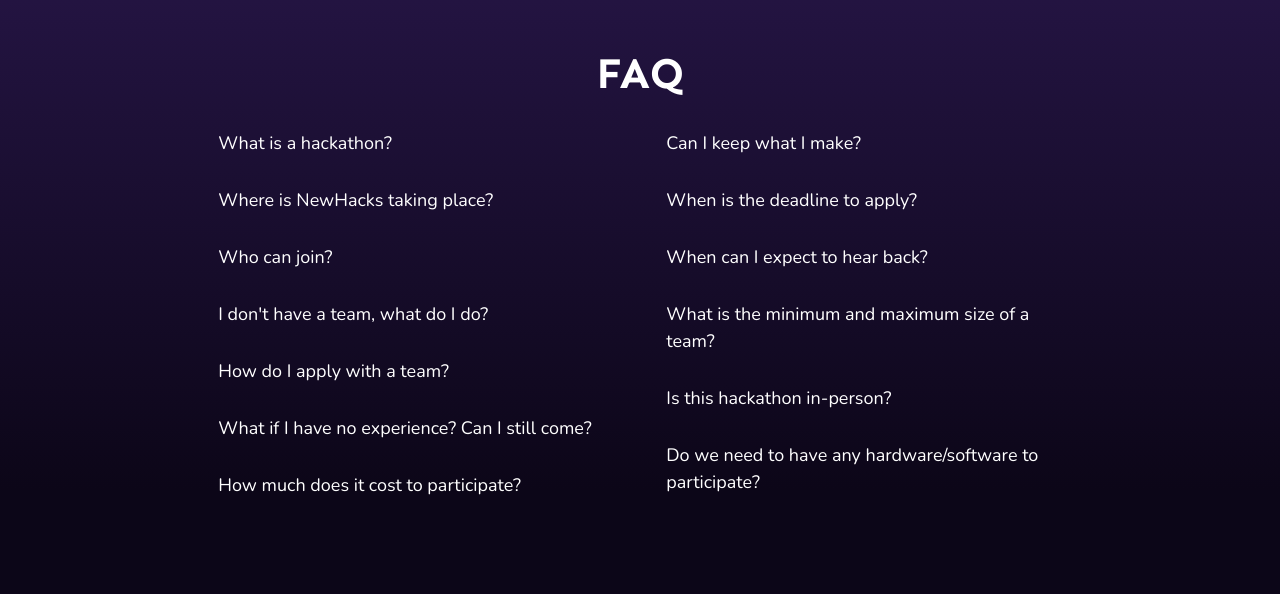
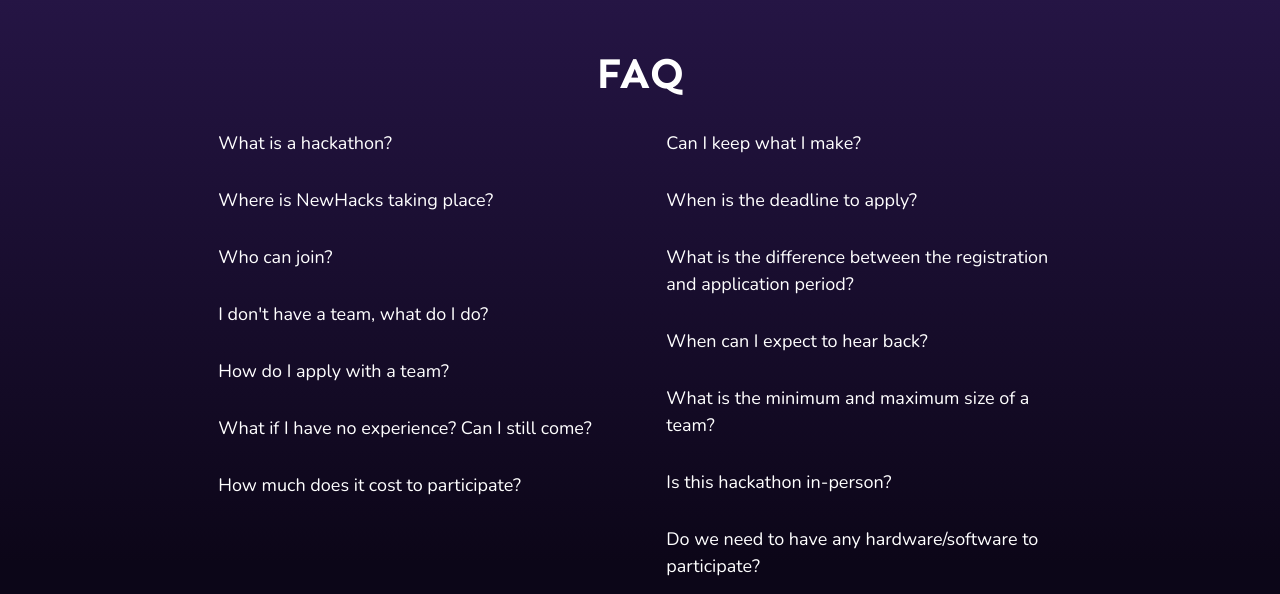
Before and after one commit to ieeeuoft/newhacks-site-2024, a Django app: page / in a window 1280 px wide. Shown: the part 1705-2299 px from the top of the page. Run offline with Django 3.2, Linux system fonts and the light colour scheme; style sheets or scripts are compiled from the project's sources.

Commit message:
Fixing FAQ (#13)
* modified application dates

* added additional section to differentiate registration and application

* modified registration open date

* revert changes

* updating the who-can-join page

* adding refill application msg

```diff
--- a/hackathon_site/event/jinja2/event/landing.html
+++ b/hackathon_site/event/jinja2/event/landing.html
@@ -211,7 +211,8 @@
                             </div>
                             <div class="collapsible-body">
                                 <span>
-                                    Our hackathon is open to high-school or post-secondary students 18 years or older.
+                                    Our hackathon is only open to those who are 18+ <b>or</b> who are attending a post-secondary institution.
+                                    So, if you are in 1st year and are in a post-secondary institution, you are still welcome to apply!
                                 </span>
                             </div>
                         </li>
@@ -273,8 +274,24 @@
                                 When is the deadline to apply?
                             </div>
                             <div class="collapsible-body">
+{#                                <span>#}
+{#                                    Applications open on {{ localtime(registration_open_date).strftime('%B %-dth') }} and close on {{ localtime(registration_close_date).strftime('%B %dth at %H:%M, %Y') }}. Acceptances will be internally decided on a rolling basis, so apply early to maximize your chances of getting accepted!#}
+{#                                </span>#}
+                                  <span>
+                                      Applications will open end of September and close sometime early-mid October. We are still finalizing the exact date when applications open and close.
+                                      Please follow us on <a href="https://www.instagram.com/ieee_uoft/" target="_blank">Instagram</a> to stay updated and be the first one to know when applications open!
+                                  </span>
+                            </div>
+                        </li>
+                        <li>
+                            <div class="collapsible-header">
+                                What is the difference between the registration and application period?
+                            </div>
+                            <div class="collapsible-body">
                                 <span>
-                                    Applications open on {{ localtime(registration_open_date).strftime('%B %-dth') }} and close on {{ localtime(registration_close_date).strftime('%B %dth at %H:%M, %Y') }}. Acceptances will be internally decided on a rolling basis, so apply early to maximize your chances of getting accepted!
+                                    Right now, we are in the registration period. You are only able to register an account for Newhacks.
+                                    Once application period starts (we will announce this on our <a href="https://www.instagram.com/ieee_uoft/" target="_blank">Instagram</a>),
+                                    you will login into your account and fill out the application form.
                                 </span>
                             </div>
                         </li>
```
Also changed, not shown: hackathon_site/event/jinja2/event/dashboard_base.html (+5 -2 lines).
